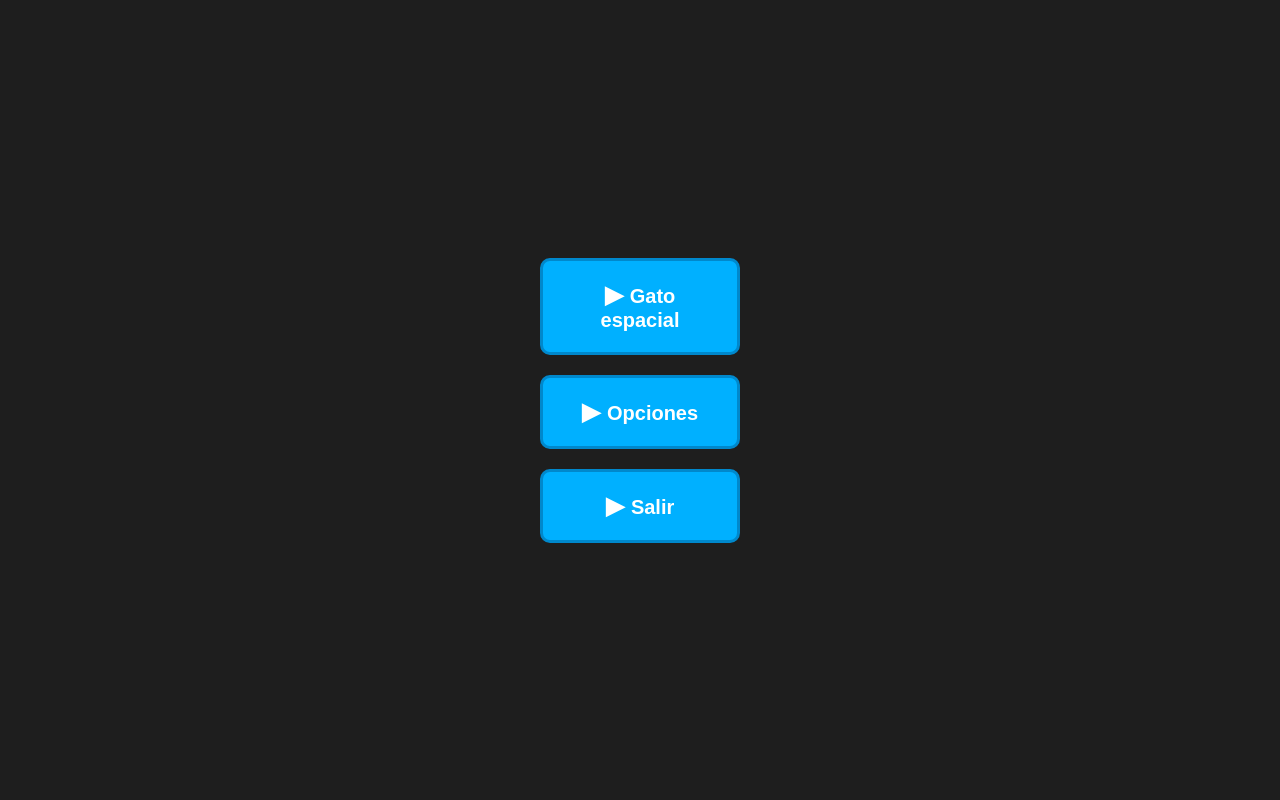
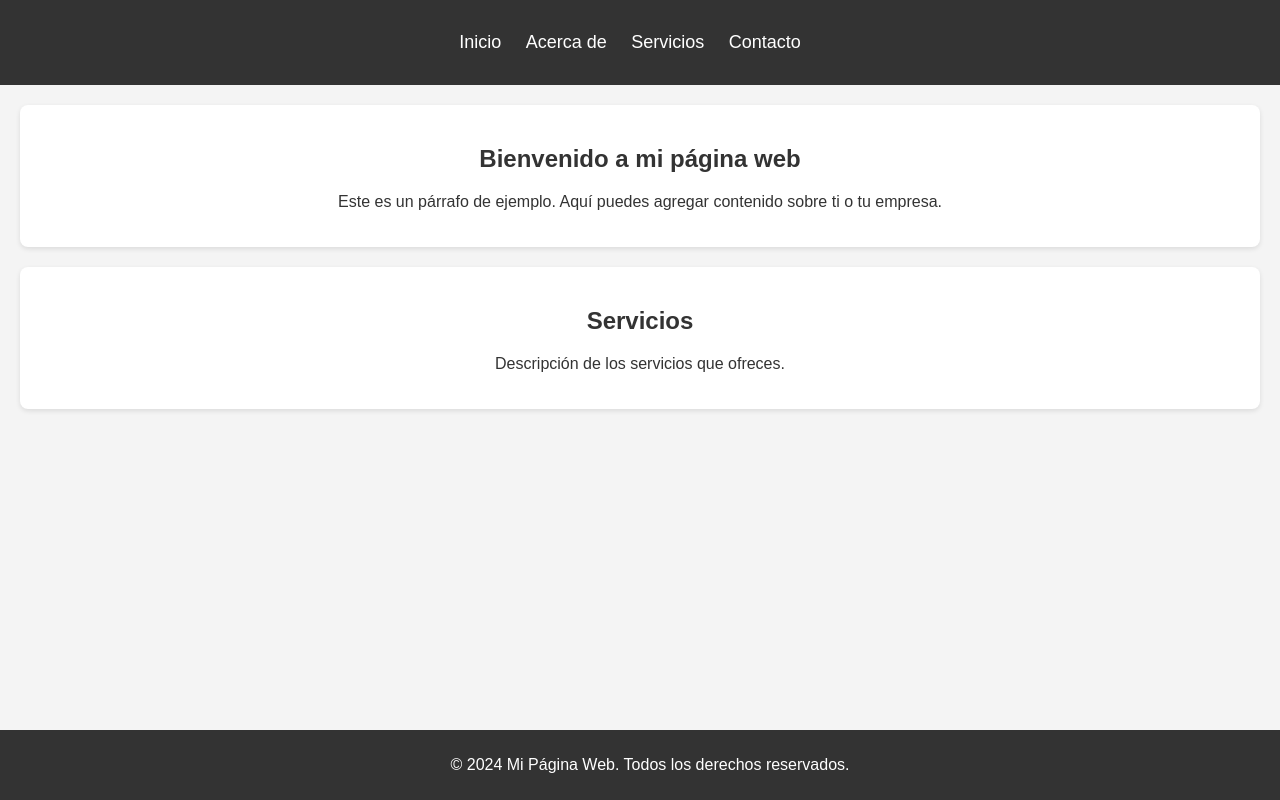
Before and after one commit to Ciro-Romano/Primera, a Django app: page / in a window 1280 px wide. Run offline with Django 5.2, Linux system fonts and the light colour scheme.

Commit message:
inventigando con los estilos

```diff
--- a/aplicacion/templates/aplicacion/inicio.html
+++ b/aplicacion/templates/aplicacion/inicio.html
@@ -3,63 +3,115 @@
 <head>
     <meta charset="UTF-8">
     <meta name="viewport" content="width=device-width, initial-scale=1.0">
-    <title>--Inicio--</title>
+    <title>Mi Página Web</title>
+    <link rel="stylesheet" href="styles.css">
+</head>
 <style>
     body {
-            background-color: #1e1e1e;
-            font-family: 'Arial', sans-serif;
-            display: flex;
-            justify-content: center;
-            align-items: center;
-            height: 100vh;
+        font-family: Arial, sans-serif;
         margin: 0;
+        padding: 0;
+        background-color: #f4f4f4;
+        color: #333;
     }
 
-        .botonera {
-            display: flex;
-            flex-direction: column;
-            gap: 20px;
+    header {
+        background-color: #333;
+        color: #fff;
+        padding: 1rem;
     }
 
-        .boton {
-            background-color: #00b0ff;
-            border: 3px solid #0088cc;
-            color: #fff;
-            font-size: 20px;
-            font-weight: bold;
+    header nav ul {
+        list-style-type: none;
+        padding: 0;
         text-align: center;
-            padding: 20px;
-            border-radius: 10px;
-            cursor: pointer;
-            transition: all 0.3s ease;
-            width: 200px;
     }
 
-        .boton:hover {
-            background-color: #0088cc;
-            transform: scale(1.1);
+    header nav ul li {
+        display: inline;
+        margin-right: 20px;
     }
 
-        .boton:active {
-            background-color: #006fa1;
-            transform: scale(1);
+    header nav ul li a {
+        color: #fff;
+        text-decoration: none;
+        font-size: 18px;
     }
 
-        .boton:focus {
-            outline: none;
+    header nav ul li a:hover {
+        text-decoration: underline;
     }
 
-        .boton:before {
-            content: "▶ ";
-            font-size: 24px;
+    /* Estilo para el contenido principal */
+    main {
+        padding: 20px;
+        text-align: center;
+    }
+
+    .intro {
+        background-color: #fff;
+        padding: 20px;
+        margin-bottom: 20px;
+        border-radius: 8px;
+        box-shadow: 0 2px 5px rgba(0, 0, 0, 0.1);
+    }
+
+    .services {
+        background-color: #fff;
+        padding: 20px;
+        margin-bottom: 20px;
+        border-radius: 8px;
+        box-shadow: 0 2px 5px rgba(0, 0, 0, 0.1);
+    }
+
+    /* Estilos para el pie de página */
+    footer {
+        background-color: #333;
+        color: #fff;
+        text-align: center;
+        padding: 10px;
+        position: fixed;
+        width: 100%;
+        bottom: 0;
+    }
+
+    /* Respuesta al diseño móvil */
+    @media (max-width: 768px) {
+        header nav ul li {
+            display: block;
+            margin-bottom: 10px;
+        }
     }
 </style>
-</head>
+
 <body>
-    <div class="botonera">
-        <button class="boton" onclick="window.location.href='{% url 'Gato' %}'">Gato espacial</button>
-        <button class="boton" onclick="window.location.href='#'">Opciones</button>
-        <button class="boton" onclick="window.location.href='#'">Salir</button>
-    </div>
+    <header>
+        <nav>
+            <ul>
+                <li><a href="#">Inicio</a></li>
+                <li><a href="#">Acerca de</a></li>
+                <li><a href="#">Servicios</a></li>
+                <li><a href="#">Contacto</a></li>
+            </ul>
+        </nav>
+    </header>
+
+    <main>
+        <section class="intro">
+            <h1>Bienvenido a mi página web</h1>
+            <p>Este es un párrafo de ejemplo. Aquí puedes agregar contenido sobre ti o tu empresa.</p>
+        </section>
+
+        <section class="services">
+            <h2>Servicios</h2>
+            <p>Descripción de los servicios que ofreces.</p>
+        </section>
+    </main>
+
+    <footer>
+        <p>&copy; 2024 Mi Página Web. Todos los derechos reservados.</p>
+    </footer>
+
+    <script src="script.js"></script>
 </body>
 </html>
```
Also changed, not shown: aplicacion/templates/aplicacion/gato.html (deleted, +0 -71 lines), aplicacion/templates/aplicacion/css/styles.css (added). Lines whose indentation alone changed are shown as unchanged.
